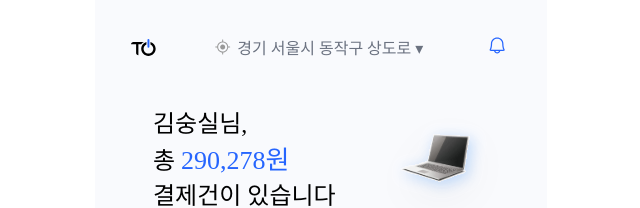
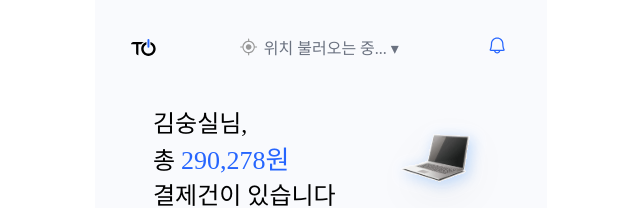
Before and after one commit to TechOn-org/2025_techon_fe, a React (Create React App) app: page /main in a window 1280 px wide. Shown: the top 208 px of the page, without its empty margins (319-959 px from the left). Built offline with nearby package versions, Linux system fonts and the light colour scheme; no server answers.

Commit message:
feat:메인 페이지 gps연동

```diff
--- /dev/null
+++ b/src/components/location/LocationBtn.jsx
@@ -0,0 +1,39 @@
+import React, { useEffect, useState } from "react";
+import * as S from "./styled";
+import { getAddressFromCoords } from "../../services/KakaoMap";
+
+export default function LocationBtn() {
+  const [address, setAddress] = useState("위치 불러오는 중...");
+
+  useEffect(() => {
+    if (!navigator.geolocation) {
+      setAddress("위치 권한 없음");
+      return;
+    }
+
+    navigator.geolocation.getCurrentPosition(
+      async (pos) => {
+        const { latitude, longitude } = pos.coords;
+
+        try {
+          const addr = await getAddressFromCoords(latitude, longitude);
+          setAddress(addr);
+        } catch (err) {
+          console.error(err);
+          setAddress("주소 변환 실패");
+        }
+      },
+      (err) => {
+        console.error(err);
+        setAddress("위치 불러오기 실패");
+      }
+    );
+  }, []);
+
+  return (
+    <S.LocationBtn>
+      <S.GpsIcon src="/images/gps.svg" alt="gps" />
+      {address} ▾
+    </S.LocationBtn>
+  );
+}
--- /dev/null
+++ b/src/components/location/styled.js
@@ -0,0 +1,17 @@
+import styled from "styled-components";
+
+export const LocationBtn = styled.button`
+  appearance: none;
+  border: none;
+  background: transparent;
+  color: #6B7280;
+  font-size: 16px;
+  display: inline-flex;
+  align-items: center;
+  gap: 6px;
+`;
+
+export const GpsIcon = styled.img`
+  width: 18px;
+  height: 18px;
+`;
--- a/src/pages/main/main.jsx
+++ b/src/pages/main/main.jsx
@@ -1,8 +1,9 @@
-import React, {useState} from "react";
+import React, { useState, useEffect } from "react";
 import * as S from "./styled";
 import { useNavigate } from "react-router-dom";
 import Footer from "../../components/layout/footer/Footer";
 import Header from "../../components/layout/header/Header";
+import LocationBtn from "../../components/location/LocationBtn";
 import "./main.css";
 
 // public/images/... 에 둔 이미지는 import 대신 경로 문자열로 사용
@@ -46,10 +47,7 @@ export default function MainPage() {
       <S.RowBetween>
         <S.Logo src={Logo} alt="Techon 로고" />
 
-        <S.LocationBtn >
-          <S.GpsIcon src={gps} alt="gps" />
-          경기 서울시 동작구 상도로 ▾
-        </S.LocationBtn>
+        <LocationBtn />
 
         <S.BellBtn aria-label="알림">
           <S.BellIcon src={alarm} alt="알림" />
--- /dev/null
+++ b/src/services/KakaoMap.js
@@ -0,0 +1,24 @@
+// src/services/kakaoMap.js
+export async function getAddressFromCoords(latitude, longitude) {
+  const REST_API_KEY = process.env.REACT_APP_KAKAO_API_KEY;
+
+  const res = await fetch(
+    `https://dapi.kakao.com/v2/local/geo/coord2address.json?x=${longitude}&y=${latitude}`,
+    {
+      headers: {
+        Authorization: `KakaoAK ${REST_API_KEY}`,
+      },
+    }
+  );
+
+  if (!res.ok) throw new Error("카카오 API 요청 실패");
+
+  const data = await res.json();
+
+  if (!data.documents || data.documents.length === 0) {
+    throw new Error("주소 정보 없음");
+  }
+
+  const addr = data.documents[0].address;
+  return `${addr.region_1depth_name} ${addr.region_2depth_name} ${addr.region_3depth_name}`;
+}
```
Also changed, not shown: 1 other file (tests, documents, lock files or other folders).
